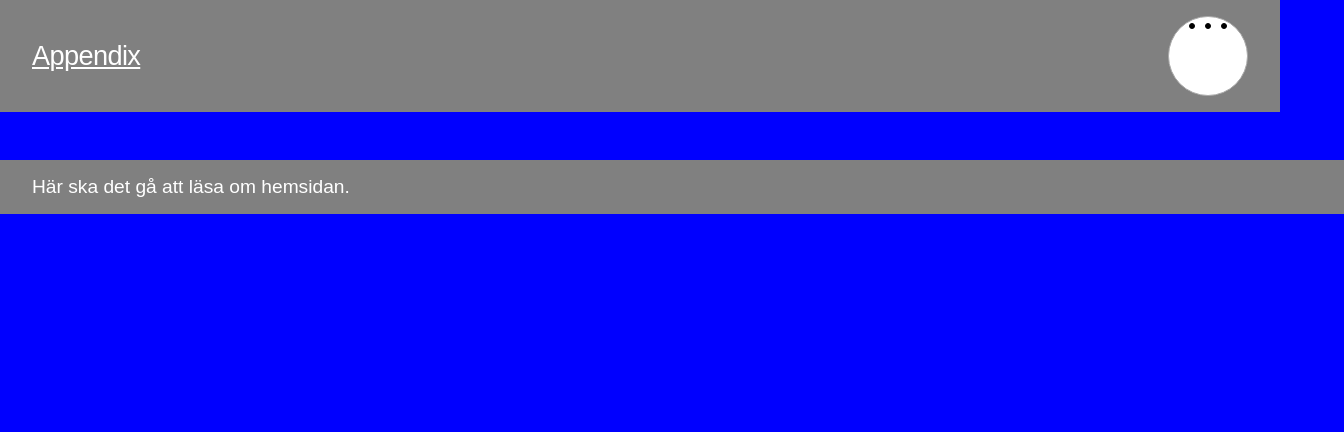
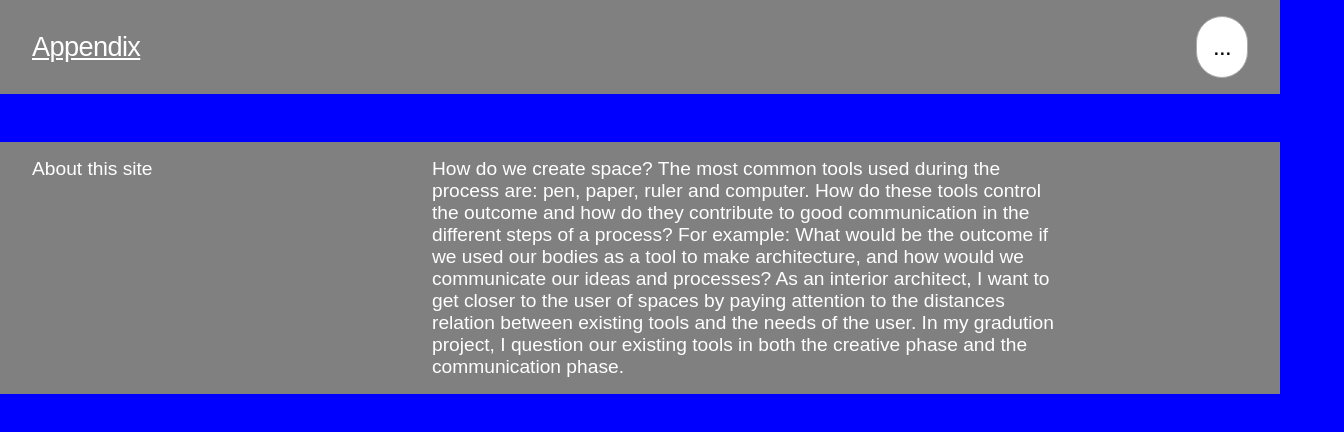
Before and after one commit to kristofferlarberg/appendix, a Gatsby site: page /about in a window 1280 px wide. Shown: the whole page, 1344 px wide, since content can reach past the window. Built offline with nearby package versions, Linux system fonts and the light colour scheme; Gatsby itself is replaced by a stand-in of ours.

Commit message:
Added Student page and CSS styling

```diff
--- a/package.json
+++ b/package.json
@@ -14,7 +14,10 @@
     "test": "echo \"Write tests! -> https://gatsby.dev/unit-testing\" && exit 1"
   },
   "dependencies": {
+    "babel-plugin-styled-components": "^1.10.7",
     "gatsby": "^2.21.22",
+    "gatsby-image": "^2.4.5",
+    "gatsby-plugin-styled-components": "^3.3.1",
     "react": "^16.12.0",
     "react-dom": "^16.12.0",
     "styled-components": "^5.1.0"
--- a/src/components/button.js
+++ b/src/components/button.js
@@ -19,6 +19,12 @@ const ButtonDiv = styled.button`
   font-weight: 400;
   font-family: Arial, Helvetica, sans-serif;
   letter-spacing: -0.04rem;
+  cursor: pointer;
+`
+
+const AboutButton = styled(ButtonDiv)`
+  width: 50px;
+  height: 50px;
 `
 
 const Button = ({ children }) => (
--- a/src/components/header.js
+++ b/src/components/header.js
@@ -1,7 +1,7 @@
 import React from "react"
 import styled from "styled-components"
 import { Link } from "gatsby"
-import MoreButton from "./moreButton"
+import ButtonDiv from "./button"
 
 const Container = styled.header`
   display: flex;
@@ -9,7 +9,12 @@ const Container = styled.header`
   align-items: center;
   padding: 1rem 2rem;
   background-color: grey;
-`
+`;
+
+const AboutButton = styled(ButtonDiv)`
+  width: 50px;
+  height: 50px;
+`;
 
 const Header = () => (
   <Container>
@@ -20,7 +25,7 @@ const Header = () => (
     </nav>
     <nav>
       <Link to="./about">
-        <MoreButton></MoreButton>
+        <AboutButton>...</AboutButton>
       </Link>
     </nav>
   </Container>
--- a/src/components/layout.js
+++ b/src/components/layout.js
@@ -5,9 +5,7 @@ import styled from "styled-components"
 
 const Container = styled.main`
   margin: 3rem auto;
-  width: 100vw;
-  display: flex;
-  flex-wrap: wrap;
+  width: calc(100vw - 4rem);
   background-color: grey;
   padding: 1rem 2rem;
 `
--- a/src/components/moreButton.js
+++ /dev/null
@@ -1,32 +0,0 @@
-import React from "react"
-import styled from "styled-components"
-
-const Container = styled.button`
-  display: flex;
-  flex-wrap: wrap;
-  justify-content: center;
-  width: 5rem;
-  height: 5rem;
-  background-color: white;
-  border: #aaaaaa solid 1px;
-  border-radius: 100px;
-`
-
-const Dot = styled.div`
-  width: 4px;
-  height: 4px;
-  margin: 0.3rem;
-  border: black solid 1px;
-  border-radius: 100px;
-  background-color: black;
-`
-
-const MoreButton = ({ children }) => (
-  <Container>
-    <Dot></Dot>
-    <Dot></Dot>
-    <Dot></Dot>
-  </Container>
-)
-
-export default MoreButton
--- a/src/pages/about.js
+++ b/src/pages/about.js
@@ -1,7 +1,82 @@
 import React from "react"
 import Layout from "../components/layout"
+import styled from "styled-components"
 
+const Article = styled.article`
+  margin: 0;
+  padding: 0;
+`
 
-const About = () => <Layout>Här ska det gå att läsa om hemsidan.</Layout>
+const Section = styled.section`
+  display: flex;
+`
+
+const Title = styled(Section)`
+  display: flex;
+  flex-direction: column;
+  width: 25vw;
+  padding: 0;
+  margin: 0;
+`
+
+const Descr = styled(Section)`
+  width: 75vw;
+  padding: 0;
+  margin: 0 12rem;
+`
+
+const ImgSection = styled(Section)`
+  display: flex;
+  padding: 0;
+  margin: 4rem 0 0 0;
+`
+
+const Figure = styled.figure`
+  width: 20rem;
+  height: 20rem;
+  margin: 0;
+`
+
+const Preview = styled.img`
+  width: 100%;
+  height: auto;
+`
+
+const About = () => (
+  <Layout>
+    <Article>
+      <Section>
+        <Title>
+          <h3>About this site</h3>
+          {/* Denna del villkoras senare för att skapa About-sidan */}
+{/*           <h3>Understanding the Importance of Tools</h3>
+ */}        </Title>
+        <Descr>
+          <p>
+            How do we create space? The most common tools used during the
+            process are: pen, paper, ruler and computer. How do these tools
+            control the outcome and how do they contribute to good communication
+            in the different steps of a process? For example: What would be the
+            outcome if we used our bodies as a tool to make architecture, and
+            how would we communicate our ideas and processes? As an interior
+            architect, I want to get closer to the user of spaces by paying
+            attention to the distances relation between existing tools and the
+            needs of the user. In my gradution project, I question our existing
+            tools in both the creative phase and the communication phase.
+          </p>
+        </Descr>
+      </Section>
+      {/* Denna del villkoras senare för att skapa About-sidan */}
+{/*       <ImgSection>
+        <Figure>
+          <Preview src={img1}></Preview>
+        </Figure>
+        <Figure>
+          <Preview src={img2}></Preview>
+        </Figure>
+      </ImgSection> */}
+    </Article>
+  </Layout>
+)
 
 export default About
--- a/src/styles/global.css
+++ b/src/styles/global.css
@@ -19,10 +19,26 @@ h1 {
   font-size: 1.7rem;
   font-weight: 400;
   letter-spacing: -0.04rem;
+  margin-block-start: 0;
+  margin-block-end: 0;
 }
 
 h2 {
   font-size: 1.5rem;
   font-weight: 400;
   letter-spacing: -0.04rem;
+  margin-block-start: 0;
+  margin-block-end: 0;
 }
+
+h3 {
+  font-size: 1.2rem;
+  font-weight: 400;
+  margin-block-start: 0;
+  margin-block-end: 0;
+}
+
+p {
+  margin-block-start: 0;
+  margin-block-end: 0;
+}
```
Also changed, not shown: src/components/nameList.js (+8 -3 lines), src/pages/index.js (+18 -2 lines), src/pages/student.js (+77 -1 lines), src/img/ba01.jpg (added), src/img/ba02.jpg (added), src/img/ba03.jpg (added), 1 other file.
